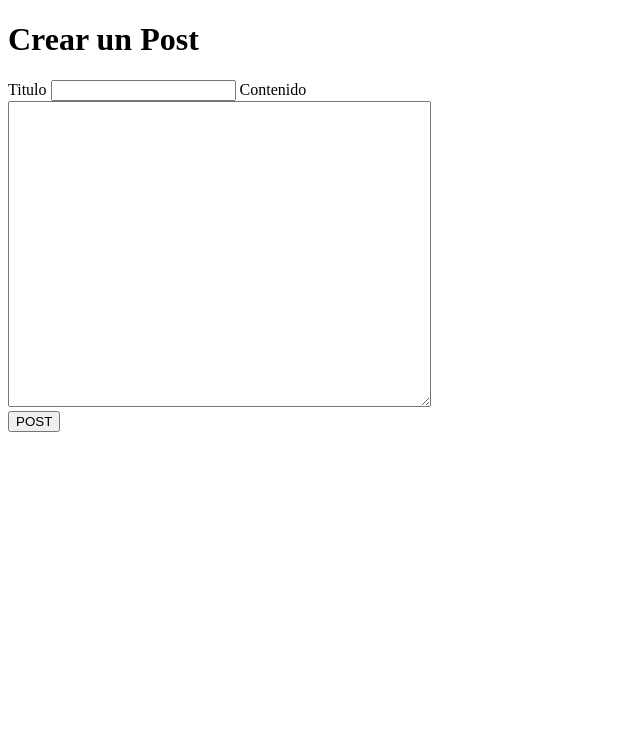
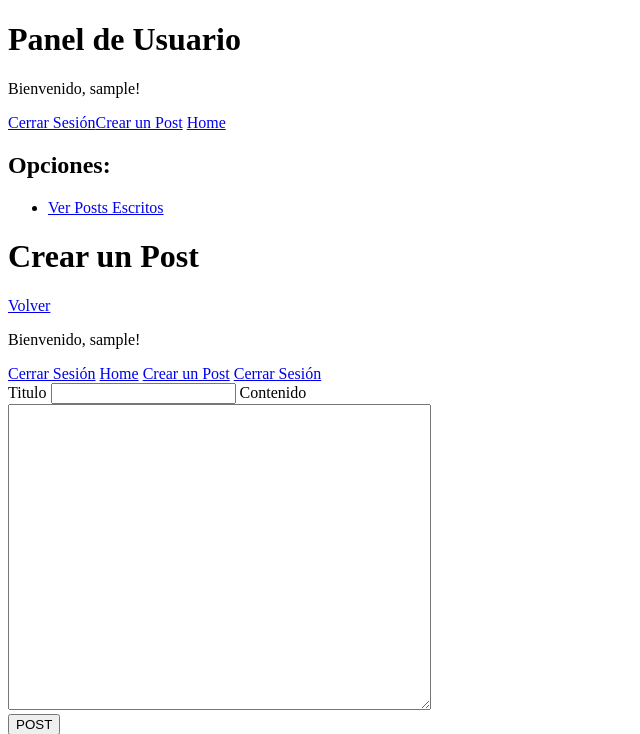
Before and after one commit to clau-yon/Blog_Cocina, a PHP site: page /users/createpost.php in a window 1280 px wide. Shown: the top 734 px of the page, without its empty margins (0-640 px from the left). Run offline with PHP 8.4, Linux system fonts and the light colour scheme; the visitor is signed in with stand-in values (Sample User, id 1); tables that the repository leaves empty or names only in its code hold one stand-in row (values such as "Sample post").

Commit message:
Funcionando Post Ver Correcciones

```diff
--- a/users/createpost.php
+++ b/users/createpost.php
@@ -1,57 +1,49 @@
 <?php
 include "../config/database.php";
-
 session_start();
 
-if (isset($_SESSION['email'])) {
-    $email = $_SESSION['email'];
-    $query = "SELECT * FROM users WHERE email='$email'";
-    $result = mysqli_query($conn, $query);
+// Comprobar si userhome.php no se ha incluido previamente
+if (!function_exists('obtenerIdDelUsuario')) {
+    include "userhome.php";
+}
 
-    if ($result) {
-        while ($row = mysqli_fetch_object($result)) {
-            $username = $row->username;
+if (isset($_SESSION['username'])) {
+    $showUserPanel = true;
+    // Obten el ID del usuario autenticado
+    $userId = obtenerIdDelUsuario($conn);
+}
+
+if (isset($_GET['logout']) && $_GET['logout'] == 1) {
+    // CERRAR SESION
+    session_destroy();
+    header("Location: ../index.php");
+    exit;
+}
+
+if (isset($_POST["create_post"])) {
+    $title = $_POST["title"];
+    $content = $_POST["content"];
+    // LOS POST DEVUELVE ROOT COMO AUTOR VOLVER A REVISAR
+    $sql = "INSERT INTO posts (title, content, author_id) VALUES ('$title', '$content', $userId)";
+    mysqli_query($conn, $sql);
+}
+if (isset($_POST["create_post"])) {
+    $title = $_POST["title"];
+    $content = $_POST["content"];
+
+    if ($showUserPanel && $userId !== null) {
+        // Inserta el post con el ID del usuario autenticado
+        //TRABAJAR CON AGREGAR DETALLES
+        $sql = "INSERT INTO posts (title, content, author_id) VALUES ('$title', '$content', $userId)";
+        if (mysqli_query($conn, $sql)) {
+            $_SESSION['message'] = "<div class='alert alert-success'>Post creado exitosamente</div>";
+            header("Location: user_post.php");
+            exit;
+        } else {
+            $_SESSION['message'] = "<div class='alert alert-danger'>No se pudo crear el post</div>";
         }
     } else {
-        echo "Error en la consulta: " . mysqli_error($conn);
-    }
-}
-
-if (isset($_POST['create_post'])) {
-    $title = $_POST['title'];
-    $content = $_POST['content'];
-
-    // Verifica si hay una sesión de usuario activa
-    if (isset($_SESSION['email'])) {
-        $email = $_SESSION['email'];
-        $query = "SELECT * FROM users WHERE email='$email'";
-        $result = mysqli_query($conn, $query);
-
-        if ($result) {
-            while ($row = mysqli_fetch_object($result)) {
-                $author_id = $row->id;
-            }
-
-            // Inserta el post en la tabla
-            $insertQuery = "INSERT INTO posts (title, content, author_id) VALUES ('$title', '$content', $author_id)";
-
-            if (mysqli_query($conn, $insertQuery)) {
-                echo "Post creado correctamente.";
-            } else {
-                echo "Error al crear el post: " . mysqli_error($conn);
-            }
-        } else {
-            echo "Error en la consulta de autor: " . mysqli_error($conn);
-        }
-    } else {
-        // No hay una sesión de usuario activa, por lo que se crea un post con author_id nulo
-        $insertQuery = "INSERT INTO posts (title, content, author_id) VALUES ('$title', '$content', null)";
-
-        if (mysqli_query($conn, $insertQuery)) {
-            echo "Post creado correctamente por un usuario anónimo.";
-        } else {
-            echo "Error al crear el post: " . mysqli_error($conn);
-        }
+        die("No se pudo obtener el ID del usuario o el usuario no está autenticado.");
     }
 }
 ?>
@@ -65,6 +57,24 @@ if (isset($_POST['create_post'])) {
 </head>
 <body>
     <h1>Crear un Post</h1>
+    <a href="./user_post.php">Volver</a>
+    <?php
+        if ($showUserPanel) {
+            echo '<p>Bienvenido, ' . $_SESSION['username'] . '!</p>';
+            echo '<a href="?logout=1"><i class="fa-solid fa-sign-out"></i> Cerrar Sesión</a>';
+        } else {
+            echo '<a href="./login.php"><i class="fa-regular fa-user"></i> Login</a>';
+        }
+    ?>
+    <a href="../index.php">Home</a>
+    <a href="./createpost.php">Crear un Post</a>
+    <?php
+    if ($showUserPanel) {
+        echo '<a href="?logout=1"><i class="fa-solid fa-sign-out"></i> Cerrar Sesión</a>';
+    } else {
+        echo '<a href="./login.php"><i class="fa-regular fa-user"></i> Login</a>';
+    }
+    ?>
     <form action="./createpost.php" method="POST">
         <label>Titulo</label>
         <input type="text" name="title">
--- a/users/user_post.php
+++ b/users/user_post.php
@@ -28,7 +28,8 @@
 <body>
     <h1>ALL Post</h1>
     <hr></hr>
-
+    <a href="./createpost.php">Crear post</a>
+    <a href="./userhome.php">Panel</a>
     <?php
         $getuserpost=mysqli_query($conn, "SELECT * from posts");
         while ($row1=mysqli_fetch_array($getuserpost)) {
--- a/users/userhome.php
+++ b/users/userhome.php
@@ -1,17 +1,54 @@
+<?php
+include "../config/database.php";
+session_start();
+
+function obtenerIdDelUsuario() {
+    global $conn;
+    $username = $_SESSION['username'];
+    $query = "SELECT id FROM users WHERE username = '$username'";
+    $result = mysqli_query($conn, $query);
+    if ($result && mysqli_num_rows($result) > 0) {
+        $row = mysqli_fetch_assoc($result);
+        return $row['id'];
+    } else {
+        die("No se pudo obtener el ID del usuario.");
+    }
+}
+
+if (isset($_SESSION['username'])) {
+    $showUserPanel = true;
+    $userId = obtenerIdDelUsuario();
+}
+
+if (isset($_GET['logout']) && $_GET['logout'] == 1) {
+    session_destroy();
+    header("Location: ../index.php");
+    exit;
+}
+?>
+
 <!DOCTYPE html>
 <html lang="en">
 <head>
     <meta charset="UTF-8">
     <meta name="viewport" content="width=device-width, initial-scale=1.0">
-    <title>Panel de Usario</title>
+    <title>Panel de Usuario</title>
 </head>
 <body>
-    <h1>Panel de Control</h1>
-    <form action="userpanel.php" method="POST">
-
-        <label>Email</label>
-        <a href="./user_post.php">POSTS</a>
-
-    </form>
+    <h1>Panel de Usuario</h1>
+    <?php
+    if ($showUserPanel) {
+        echo '<p>Bienvenido, ' . $_SESSION['username'] . '!</p>';
+        echo '<a href="?logout=1"><i class="fa-solid fa-sign-out"></i> Cerrar Sesión</a>';
+        echo '<a href="./createpost.php">Crear un Post</a>'; // Agrega el enlace para crear un post
+    } else {
+        echo '<a href="./login.php"><i class="fa-regular fa-user"></i> Login</a>';
+    }
+    ?>
+    <a href="../index.php">Home</a>
+    <h2>Opciones:</h2>
+    <ul>
+        <li><a href="./user_post.php">Ver Posts Escritos</a></li>
+    </ul>
 </body>
 </html>
```
